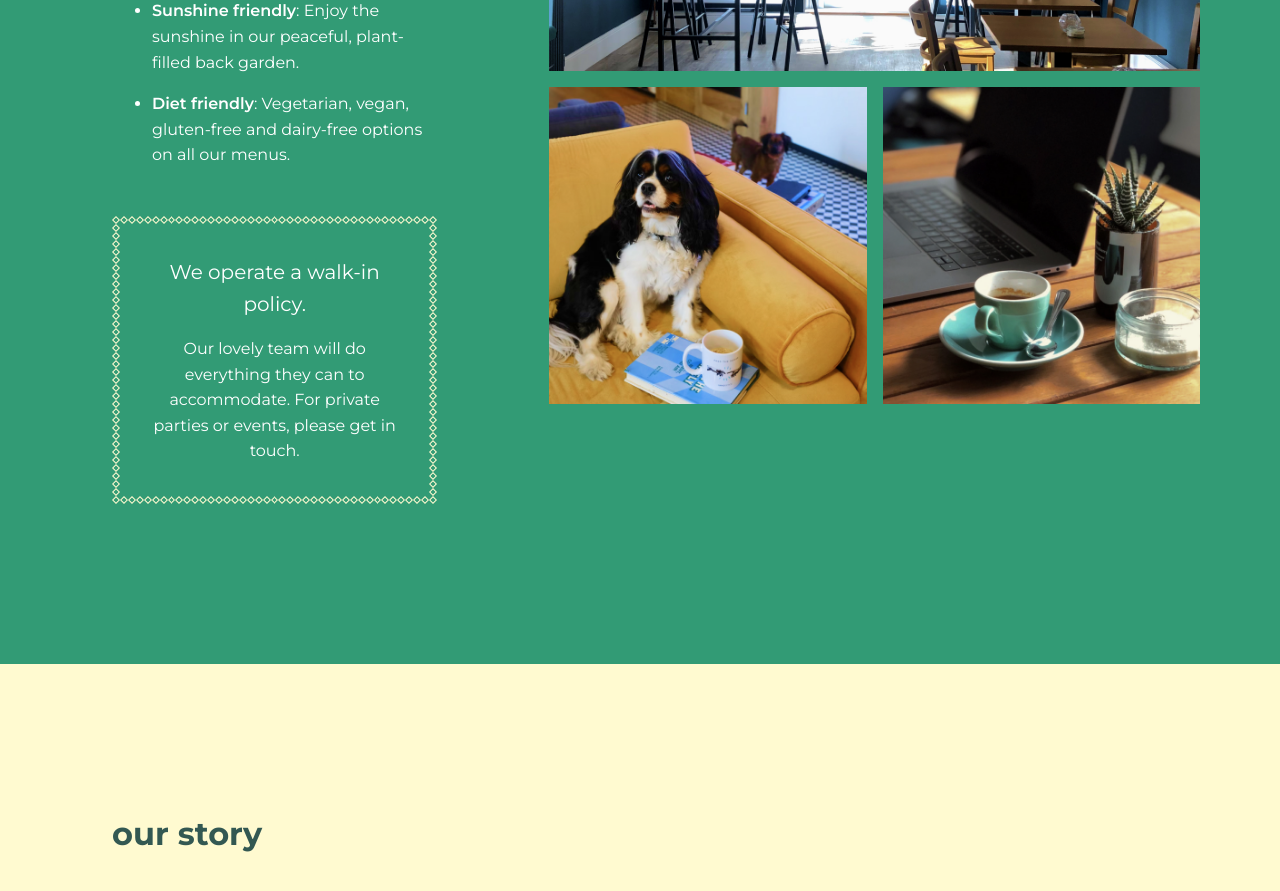
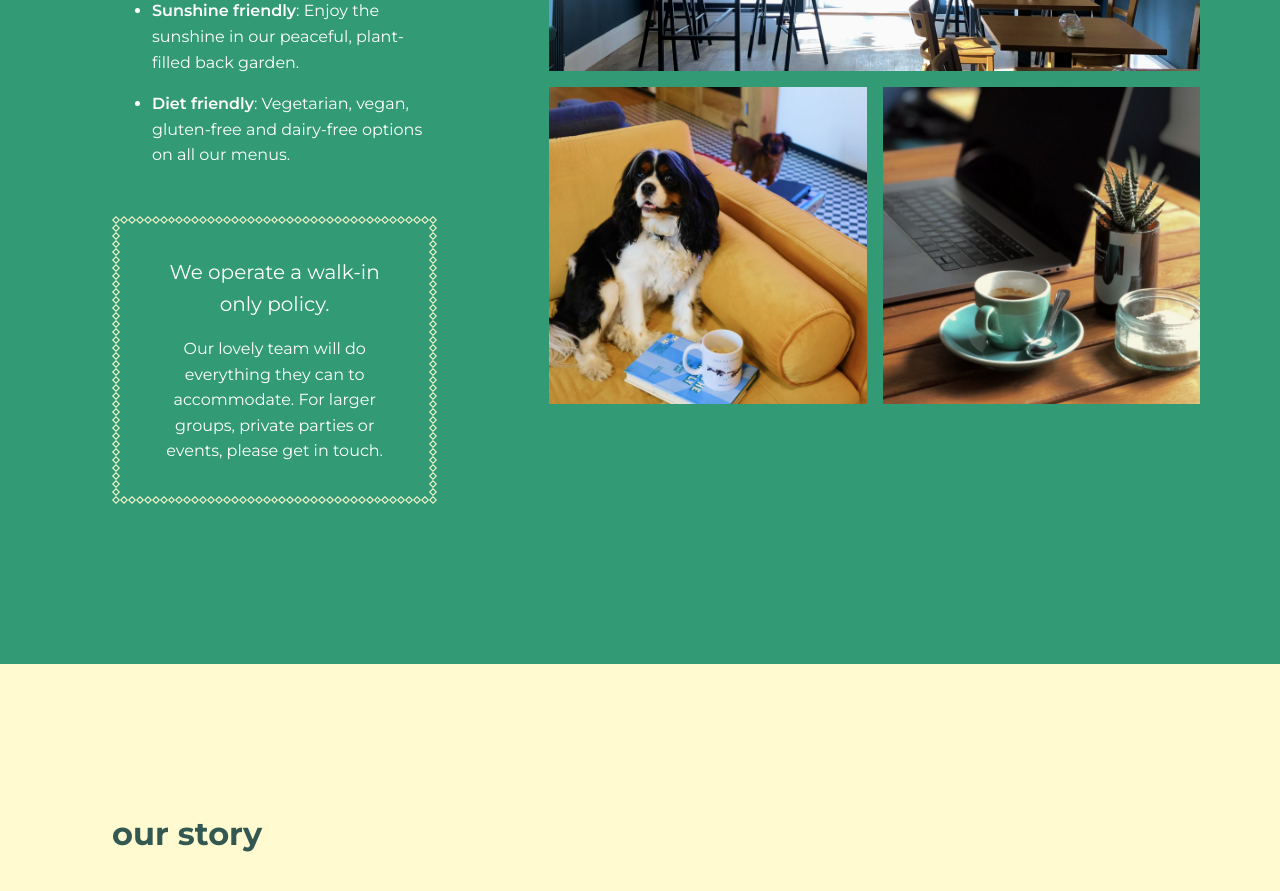
Before and after one commit to jaicab/wanasacafe, a Jekyll site: the page built from index.markdown, in a window 1280 px wide and 900 px high, scrolled down 2579 px. Shown: the top 891 px of the window. Built offline with Jekyll 4.4.1, drawn with Linux system fonts in a browser that asks for light colours.

Commit message:
Updated What To Expect

```diff
--- a/_sections/what-to-expect.markdown
+++ b/_sections/what-to-expect.markdown
@@ -5,9 +5,9 @@ position: 2
 tagline: A welcoming space with scandi-arabic design, welcoming staff, delicious drinks
   and superb food.
 box_body: |-
-  ### We operate a walk-in policy.
+  ### We operate a walk-in only policy.
 
-  Our lovely team will do everything they can to accommodate. For private parties or events, please get in touch.
+  Our lovely team will do everything they can to accommodate. For larger groups, private parties or events, please get in touch.
 images:
 - "/uploads/expect_1.jpg"
 - "/uploads/expect_2.jpg"
```
